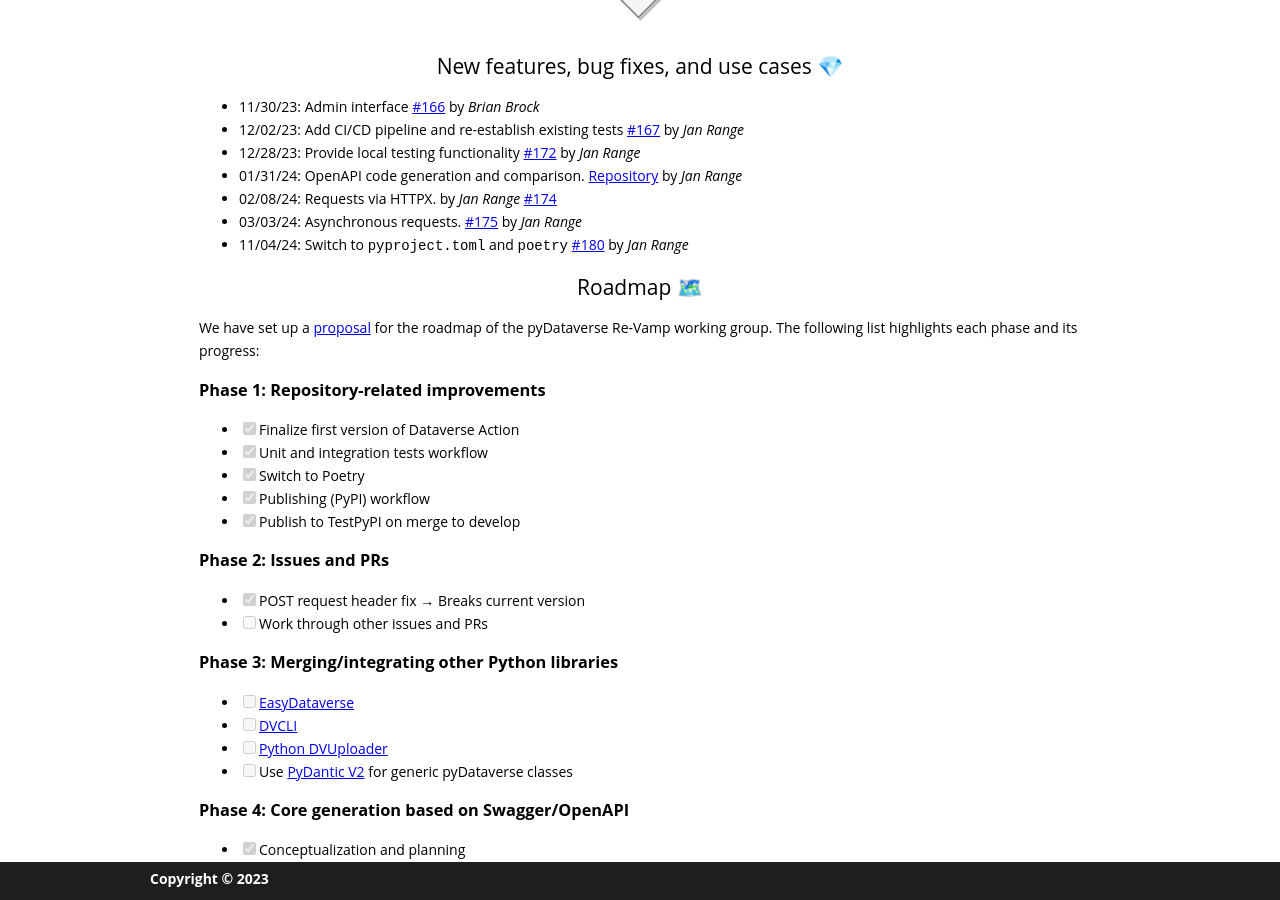
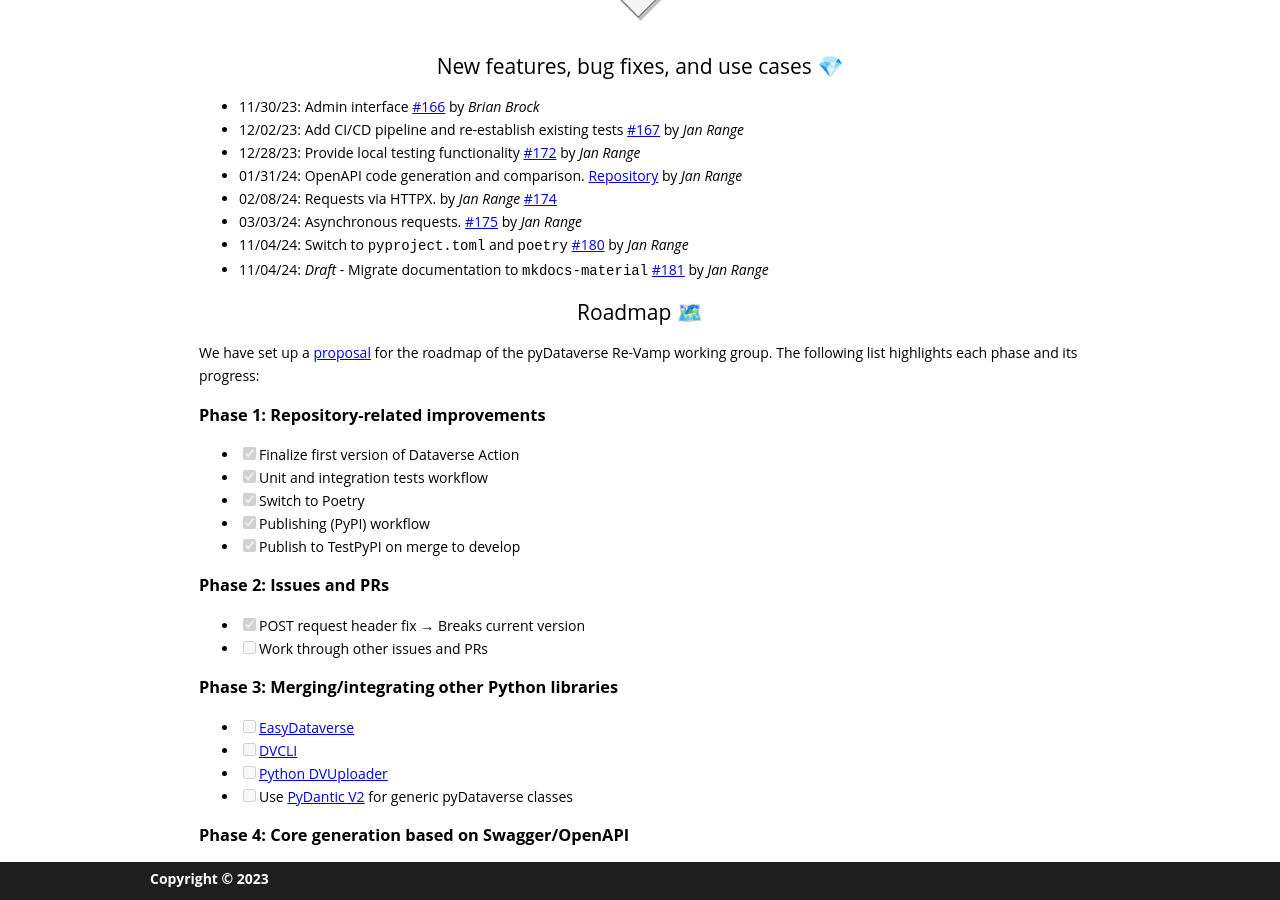
Before and after one commit to gdcc/py.gdcc.io, a Jekyll site: the page built from index.md, in a window 1280 px wide and 900 px high, scrolled down 1329 px. Built offline with Jekyll 4.4.1, drawn with Linux system fonts in a browser that asks for light colours; our own code applies the rules of GitHub Pages for plain Markdown files.

Commit message:
add PR #181

```diff
--- a/index.md
+++ b/index.md
@@ -21,6 +21,7 @@ To address these concerns, the [pyDataverse](https://github.com/gdcc/pyDataverse
 - 02/08/24: Requests via HTTPX. by _Jan Range_ [#174](https://github.com/gdcc/pyDataverse/pull/174#issue-2125828298)
 - 03/03/24: Asynchronous requests. [#175](https://github.com/gdcc/pyDataverse/pull/175) by _Jan Range_
 - 11/04/24: Switch to `pyproject.toml` and `poetry` [#180](https://github.com/gdcc/pyDataverse/pull/180) by _Jan Range_
+- 11/04/24: _Draft_ - Migrate documentation to `mkdocs-material` [#181](https://github.com/gdcc/pyDataverse/pull/181) by _Jan Range_
 
 ## Roadmap 🗺️
 
```
